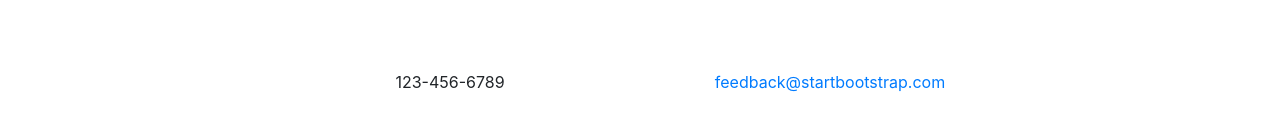
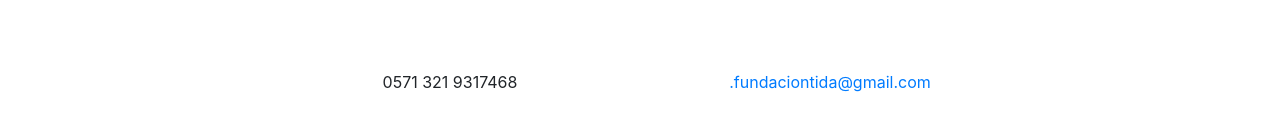
Before and after one commit to GUSSROM/tida, a website with bundled scripts: page index.html in a window 1280 px wide. Shown: the part 2968-3098 px from the top of the page. Built offline with nearby package versions, Linux system fonts and the light colour scheme; some icons are missing; files whose address does not match are found by name.

Commit message:
Update index.html

```diff
--- a/index.html
+++ b/index.html
@@ -243,12 +243,12 @@
         <div class="row">
           <div class="col-lg-4 ml-auto text-center">
             <i class="fas fa-phone fa-3x mb-3 sr-contact-1"></i>
-            <p>123-456-6789</p>
+            <p>0571 321 9317468</p>
           </div>
           <div class="col-lg-4 mr-auto text-center">
             <i class="fas fa-envelope fa-3x mb-3 sr-contact-2"></i>
             <p>
-              <a href="mailto:your-email@your-domain.com">feedback@startbootstrap.com</a>
+              <a href="mailto:fundaciontida@gmail.com">.fundaciontida@gmail.com</a>
             </p>
           </div>
         </div>
```
